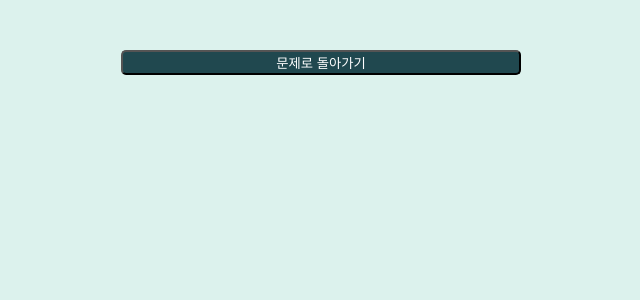
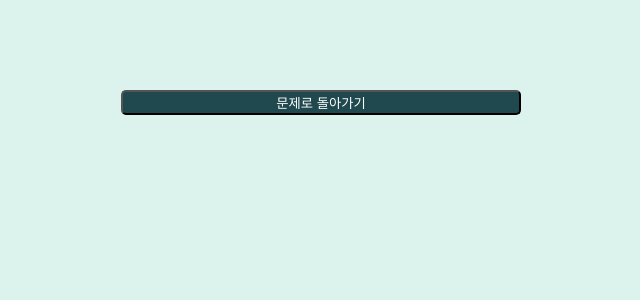
Before and after one commit to five-man/codewithus, a Django app: page /solve/sol_del/ in a window 1280 px wide. Shown: the part 50-350 px from the top of the page, without its empty margins (319-959 px from the left). Run offline with Django 3.2, Linux system fonts and the light colour scheme; some libraries are stand-ins or nearby versions.

Commit message:
배치수정

```diff
--- a/solve/templates/solve/solutions.html
+++ b/solve/templates/solve/solutions.html
@@ -42,8 +42,8 @@
         {% endif %}
     </nav>
 
+    <div class="container">
     {% for i in sols %}
-    <div class="container">
         <div class="comback">
         </div>
         <div class="solutions-group">
@@ -94,8 +94,8 @@
                 </li>
             </ul>
         </div>
+        {%endfor%}
     </div>
-    {%endfor%}
 </body>
 <script>
     let btnUpdate = document.querySelector('.btnUpdate');
--- a/solve/templates/solve/today_sol.html
+++ b/solve/templates/solve/today_sol.html
@@ -11,7 +11,8 @@
     <link rel="stylesheet" href="{% static 'css/solutions.css' %}">
     <script
         src="https://cdn.jsdelivr.net/gh/google/code-prettify@master/loader/run_prettify.js?autoload=true&skin=sunburst&lang=css"></script>
-    {% comment %} <link href="{% static 'css/todayexam.css' %}" rel="stylesheet"> {% endcomment %}
+    {% comment %}
+    <link href="{% static 'css/todayexam.css' %}" rel="stylesheet"> {% endcomment %}
 
 </head>
 
@@ -45,9 +46,8 @@
     </nav>
 
 
+    <div class="container">
         {% for i in sols %}
-    <div class="container">
-
         <div class="comback">
         </div>
         <div class="solutions-group">
@@ -98,7 +98,6 @@
                 </li>
             </ul>
         </div>
-    </div>
         {%endfor%}
         <div style="text-align:center;">
             <button style="margin-top: 50px;
@@ -109,6 +108,7 @@
             border-radius: 5px;" type="button" onclick="location.href='{% url 'solve:today_exam' %}'">
                 문제로 돌아가기
             </button>
+        </div>
     </div>
 </body>
 
```
Lines whose indentation alone changed are shown as unchanged.
